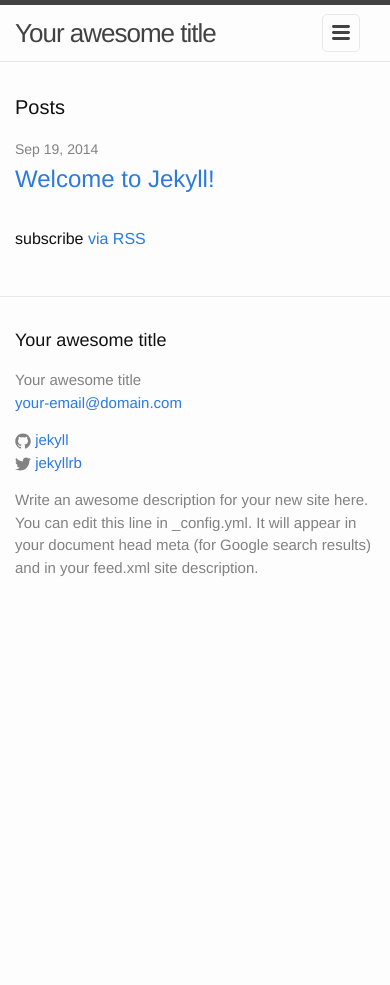
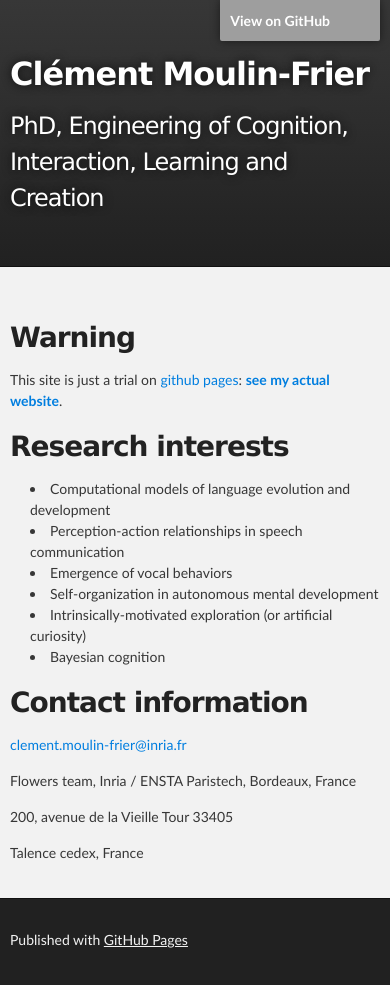
Before and after one commit to clement-moulin-frier/clement-moulin-frier.github.io.bak, a Jekyll site: the page built from index.md, in a window 390 px wide. Built offline with Jekyll 4.4.1, drawn with Linux system fonts in a browser that asks for light colours; before the commit the page ends 900 px from its top, so only the background shows below that; grey boxes are pictures that could not be loaded.

Commit message:
Adapt Slate theme to jekyll and use it

```diff
--- a/_config.yml
+++ b/_config.yml
@@ -1,14 +1,12 @@
 # Site settings
-title: Your awesome title
-email: your-email@domain.com
+title: Clément Moulin-Frier
+email: clement.moulinfrier@gmail.com
 description: > # this means to ignore newlines until "baseurl:"
-  Write an awesome description for your new site here. You can edit this
-  line in _config.yml. It will appear in your document head meta (for
-  Google search results) and in your feed.xml site description.
+  PhD, Engineering of Cognition, Interaction, Learning and Creation
 baseurl: "" # the subpath of your site, e.g. /blog/
-url: "http://yourdomain.com" # the base hostname & protocol for your site
-twitter_username: jekyllrb
-github_username:  jekyll
+url: "http://clement-moulin-frier.github.io" # the base hostname & protocol for your site
+twitter_username: Clement_MF_
+github_username:  clement-moulin-frier
 
 # Build settings
 markdown: kramdown
--- /dev/null
+++ b/_layouts/slate.html
@@ -0,0 +1,56 @@
+<!DOCTYPE html>
+<html>
+
+  <head>
+    <meta charset='utf-8'>
+    <meta http-equiv="X-UA-Compatible" content="chrome=1">
+    <meta name="description" content="{{ site.description }}">
+
+    <link rel="stylesheet" type="text/css" media="screen" href="{{ "/css/stylesheet.css" | prepend: site.baseurl }}">
+
+    <title>{% if page.title %}{{ page.title }}{% else %}{{ site.title }}{% endif %}</title>
+  </head>
+
+  <body>
+
+    <!-- HEADER -->
+    <div id="header_wrap" class="outer">
+        <header class="inner">
+          <a id="forkme_banner" href="{{ "https://github.com/" | append: site.github_username }}">View on GitHub</a>
+
+          <h1 id="project_title">{{ site.title }}</h1>
+          <h2 id="project_tagline">{{ site.description }}</h2>
+
+        </header>
+    </div>
+
+    <!-- MAIN CONTENT -->
+    <div id="main_content_wrap" class="outer">
+      <section id="main_content" class="inner">
+
+{{content}}
+
+      </section>
+    </div>
+
+    <!-- FOOTER  -->
+    <div id="footer_wrap" class="outer">
+      <footer class="inner">
+        <p>Published with <a href="http://pages.github.com">GitHub Pages</a></p>
+      </footer>
+    </div>
+
+              <script type="text/javascript">
+            var gaJsHost = (("https:" == document.location.protocol) ? "https://ssl." : "http://www.");
+            document.write(unescape("%3Cscript src='" + gaJsHost + "google-analytics.com/ga.js' type='text/javascript'%3E%3C/script%3E"));
+          </script>
+          <script type="text/javascript">
+            try {
+              var pageTracker = _gat._getTracker("UA-45463733-2");
+            pageTracker._trackPageview();
+            } catch(err) {}
+          </script>
+
+
+  </body>
+</html>
--- /dev/null
+++ b/css/pygment_trac.css
@@ -0,0 +1,70 @@
+.highlight .hll { background-color: #ffffcc }
+.highlight  { background: #f0f3f3; }
+.highlight .c { color: #0099FF; font-style: italic } /* Comment */
+.highlight .err { color: #AA0000; background-color: #FFAAAA } /* Error */
+.highlight .k { color: #006699; font-weight: bold } /* Keyword */
+.highlight .o { color: #555555 } /* Operator */
+.highlight .cm { color: #0099FF; font-style: italic } /* Comment.Multiline */
+.highlight .cp { color: #009999 } /* Comment.Preproc */
+.highlight .c1 { color: #0099FF; font-style: italic } /* Comment.Single */
+.highlight .cs { color: #0099FF; font-weight: bold; font-style: italic } /* Comment.Special */
+.highlight .gd { background-color: #FFCCCC; border: 1px solid #CC0000 } /* Generic.Deleted */
+.highlight .ge { font-style: italic } /* Generic.Emph */
+.highlight .gr { color: #FF0000 } /* Generic.Error */
+.highlight .gh { color: #003300; font-weight: bold } /* Generic.Heading */
+.highlight .gi { background-color: #CCFFCC; border: 1px solid #00CC00 } /* Generic.Inserted */
+.highlight .go { color: #AAAAAA } /* Generic.Output */
+.highlight .gp { color: #000099; font-weight: bold } /* Generic.Prompt */
+.highlight .gs { font-weight: bold } /* Generic.Strong */
+.highlight .gu { color: #003300; font-weight: bold } /* Generic.Subheading */
+.highlight .gt { color: #99CC66 } /* Generic.Traceback */
+.highlight .kc { color: #006699; font-weight: bold } /* Keyword.Constant */
+.highlight .kd { color: #006699; font-weight: bold } /* Keyword.Declaration */
+.highlight .kn { color: #006699; font-weight: bold } /* Keyword.Namespace */
+.highlight .kp { color: #006699 } /* Keyword.Pseudo */
+.highlight .kr { color: #006699; font-weight: bold } /* Keyword.Reserved */
+.highlight .kt { color: #007788; font-weight: bold } /* Keyword.Type */
+.highlight .m { color: #FF6600 } /* Literal.Number */
+.highlight .s { color: #CC3300 } /* Literal.String */
+.highlight .na { color: #330099 } /* Name.Attribute */
+.highlight .nb { color: #336666 } /* Name.Builtin */
+.highlight .nc { color: #00AA88; font-weight: bold } /* Name.Class */
+.highlight .no { color: #336600 } /* Name.Constant */
+.highlight .nd { color: #9999FF } /* Name.Decorator */
+.highlight .ni { color: #999999; font-weight: bold } /* Name.Entity */
+.highlight .ne { color: #CC0000; font-weight: bold } /* Name.Exception */
+.highlight .nf { color: #CC00FF } /* Name.Function */
+.highlight .nl { color: #9999FF } /* Name.Label */
+.highlight .nn { color: #00CCFF; font-weight: bold } /* Name.Namespace */
+.highlight .nt { color: #330099; font-weight: bold } /* Name.Tag */
+.highlight .nv { color: #003333 } /* Name.Variable */
+.highlight .ow { color: #000000; font-weight: bold } /* Operator.Word */
+.highlight .w { color: #bbbbbb } /* Text.Whitespace */
+.highlight .mf { color: #FF6600 } /* Literal.Number.Float */
+.highlight .mh { color: #FF6600 } /* Literal.Number.Hex */
+.highlight .mi { color: #FF6600 } /* Literal.Number.Integer */
+.highlight .mo { color: #FF6600 } /* Literal.Number.Oct */
+.highlight .sb { color: #CC3300 } /* Literal.String.Backtick */
+.highlight .sc { color: #CC3300 } /* Literal.String.Char */
+.highlight .sd { color: #CC3300; font-style: italic } /* Literal.String.Doc */
+.highlight .s2 { color: #CC3300 } /* Literal.String.Double */
+.highlight .se { color: #CC3300; font-weight: bold } /* Literal.String.Escape */
+.highlight .sh { color: #CC3300 } /* Literal.String.Heredoc */
+.highlight .si { color: #AA0000 } /* Literal.String.Interpol */
+.highlight .sx { color: #CC3300 } /* Literal.String.Other */
+.highlight .sr { color: #33AAAA } /* Literal.String.Regex */
+.highlight .s1 { color: #CC3300 } /* Literal.String.Single */
+.highlight .ss { color: #FFCC33 } /* Literal.String.Symbol */
+.highlight .bp { color: #336666 } /* Name.Builtin.Pseudo */
+.highlight .vc { color: #003333 } /* Name.Variable.Class */
+.highlight .vg { color: #003333 } /* Name.Variable.Global */
+.highlight .vi { color: #003333 } /* Name.Variable.Instance */
+.highlight .il { color: #FF6600 } /* Literal.Number.Integer.Long */
+
+.type-csharp .highlight .k { color: #0000FF }
+.type-csharp .highlight .kt { color: #0000FF }
+.type-csharp .highlight .nf { color: #000000; font-weight: normal }
+.type-csharp .highlight .nc { color: #2B91AF }
+.type-csharp .highlight .nn { color: #000000 }
+.type-csharp .highlight .s { color: #A31515 }
+.type-csharp .highlight .sc { color: #A31515 }
--- /dev/null
+++ b/css/stylesheet.css
@@ -0,0 +1,423 @@
+/*******************************************************************************
+Slate Theme for GitHub Pages
+by Jason Costello, @jsncostello
+*******************************************************************************/
+
+@import url(pygment_trac.css);
+
+/*******************************************************************************
+MeyerWeb Reset
+*******************************************************************************/
+
+html, body, div, span, applet, object, iframe,
+h1, h2, h3, h4, h5, h6, p, blockquote, pre,
+a, abbr, acronym, address, big, cite, code,
+del, dfn, em, img, ins, kbd, q, s, samp,
+small, strike, strong, sub, sup, tt, var,
+b, u, i, center,
+dl, dt, dd, ol, ul, li,
+fieldset, form, label, legend,
+table, caption, tbody, tfoot, thead, tr, th, td,
+article, aside, canvas, details, embed,
+figure, figcaption, footer, header, hgroup,
+menu, nav, output, ruby, section, summary,
+time, mark, audio, video {
+  margin: 0;
+  padding: 0;
+  border: 0;
+  font: inherit;
+  vertical-align: baseline;
+}
+
+/* HTML5 display-role reset for older browsers */
+article, aside, details, figcaption, figure,
+footer, header, hgroup, menu, nav, section {
+  display: block;
+}
+
+ol, ul {
+  list-style: none;
+}
+
+table {
+  border-collapse: collapse;
+  border-spacing: 0;
+}
+
+/*******************************************************************************
+Theme Styles
+*******************************************************************************/
+
+body {
+  box-sizing: border-box;
+  color:#373737;
+  background: #212121;
+  font-size: 16px;
+  font-family: 'Myriad Pro', Calibri, Helvetica, Arial, sans-serif;
+  line-height: 1.5;
+  -webkit-font-smoothing: antialiased;
+}
+
+h1, h2, h3, h4, h5, h6 {
+  margin: 10px 0;
+  font-weight: 700;
+  color:#222222;
+  font-family: 'Lucida Grande', 'Calibri', Helvetica, Arial, sans-serif;
+  letter-spacing: -1px;
+}
+
+h1 {
+  font-size: 36px;
+  font-weight: 700;
+}
+
+h2 {
+  padding-bottom: 10px;
+  font-size: 32px;
+  background: url('../images/bg_hr.png') repeat-x bottom;
+}
+
+h3 {
+  font-size: 24px;
+}
+
+h4 {
+  font-size: 21px;
+}
+
+h5 {
+  font-size: 18px;
+}
+
+h6 {
+  font-size: 16px;
+}
+
+p {
+  margin: 10px 0 15px 0;
+}
+
+footer p {
+  color: #f2f2f2;
+}
+
+a {
+  text-decoration: none;
+  color: #007edf;
+  text-shadow: none;
+
+  transition: color 0.5s ease;
+  transition: text-shadow 0.5s ease;
+  -webkit-transition: color 0.5s ease;
+  -webkit-transition: text-shadow 0.5s ease;
+  -moz-transition: color 0.5s ease;
+  -moz-transition: text-shadow 0.5s ease;
+  -o-transition: color 0.5s ease;
+  -o-transition: text-shadow 0.5s ease;
+  -ms-transition: color 0.5s ease;
+  -ms-transition: text-shadow 0.5s ease;
+}
+
+a:hover, a:focus {text-decoration: underline;}
+
+footer a {
+  color: #F2F2F2;
+  text-decoration: underline;
+}
+
+em {
+  font-style: italic;
+}
+
+strong {
+  font-weight: bold;
+}
+
+img {
+  position: relative;
+  margin: 0 auto;
+  max-width: 739px;
+  padding: 5px;
+  margin: 10px 0 10px 0;
+  border: 1px solid #ebebeb;
+
+  box-shadow: 0 0 5px #ebebeb;
+  -webkit-box-shadow: 0 0 5px #ebebeb;
+  -moz-box-shadow: 0 0 5px #ebebeb;
+  -o-box-shadow: 0 0 5px #ebebeb;
+  -ms-box-shadow: 0 0 5px #ebebeb;
+}
+
+p img {
+  display: inline;
+  margin: 0;
+  padding: 0;
+  vertical-align: middle;
+  text-align: center;
+  border: none;
+}
+
+pre, code {
+  width: 100%;
+  color: #222;
+  background-color: #fff;
+
+  font-family: Monaco, "Bitstream Vera Sans Mono", "Lucida Console", Terminal, monospace;
+  font-size: 14px;
+
+  border-radius: 2px;
+  -moz-border-radius: 2px;
+  -webkit-border-radius: 2px;
+}
+
+pre {
+  width: 100%;
+  padding: 10px;
+  box-shadow: 0 0 10px rgba(0,0,0,.1);
+  overflow: auto;
+}
+
+code {
+  padding: 3px;
+  margin: 0 3px;
+  box-shadow: 0 0 10px rgba(0,0,0,.1);
+}
+
+pre code {
+  display: block;
+  box-shadow: none;
+}
+
+blockquote {
+  color: #666;
+  margin-bottom: 20px;
+  padding: 0 0 0 20px;
+  border-left: 3px solid #bbb;
+}
+
+
+ul, ol, dl {
+  margin-bottom: 15px
+}
+
+ul {
+  list-style: inside;
+  padding-left: 20px;
+}
+
+ol {
+  list-style: decimal inside;
+  padding-left: 20px;
+}
+
+dl dt {
+  font-weight: bold;
+}
+
+dl dd {
+  padding-left: 20px;
+  font-style: italic;
+}
+
+dl p {
+  padding-left: 20px;
+  font-style: italic;
+}
+
+hr {
+  height: 1px;
+  margin-bottom: 5px;
+  border: none;
+  background: url('../images/bg_hr.png') repeat-x center;
+}
+
+table {
+  border: 1px solid #373737;
+  margin-bottom: 20px;
+  text-align: left;
+ }
+
+th {
+  font-family: 'Lucida Grande', 'Helvetica Neue', Helvetica, Arial, sans-serif;
+  padding: 10px;
+  background: #373737;
+  color: #fff;
+ }
+
+td {
+  padding: 10px;
+  border: 1px solid #373737;
+ }
+
+form {
+  background: #f2f2f2;
+  padding: 20px;
+}
+
+/*******************************************************************************
+Full-Width Styles
+*******************************************************************************/
+
+.outer {
+  width: 100%;
+}
+
+.inner {
+  position: relative;
+  max-width: 640px;
+  padding: 20px 10px;
+  margin: 0 auto;
+}
+
+#forkme_banner {
+  display: block;
+  position: absolute;
+  top:0;
+  right: 10px;
+  z-index: 10;
+  padding: 10px 50px 10px 10px;
+  color: #fff;
+  background: url('../images/blacktocat.png') #0090ff no-repeat 95% 50%;
+  font-weight: 700;
+  box-shadow: 0 0 10px rgba(0,0,0,.5);
+  border-bottom-left-radius: 2px;
+  border-bottom-right-radius: 2px;
+}
+
+#header_wrap {
+  background: #212121;
+  background: -moz-linear-gradient(top, #373737, #212121);
+  background: -webkit-linear-gradient(top, #373737, #212121);
+  background: -ms-linear-gradient(top, #373737, #212121);
+  background: -o-linear-gradient(top, #373737, #212121);
+  background: linear-gradient(top, #373737, #212121);
+}
+
+#header_wrap .inner {
+  padding: 50px 10px 30px 10px;
+}
+
+#project_title {
+  margin: 0;
+  color: #fff;
+  font-size: 42px;
+  font-weight: 700;
+  text-shadow: #111 0px 0px 10px;
+}
+
+#project_tagline {
+  color: #fff;
+  font-size: 24px;
+  font-weight: 300;
+  background: none;
+  text-shadow: #111 0px 0px 10px;
+}
+
+#downloads {
+  position: absolute;
+  width: 210px;
+  z-index: 10;
+  bottom: -40px;
+  right: 0;
+  height: 70px;
+  background: url('../images/icon_download.png') no-repeat 0% 90%;
+}
+
+.zip_download_link {
+  display: block;
+  float: right;
+  width: 90px;
+  height:70px;
+  text-indent: -5000px;
+  overflow: hidden;
+  background: url(../images/sprite_download.png) no-repeat bottom left;
+}
+
+.tar_download_link {
+  display: block;
+  float: right;
+  width: 90px;
+  height:70px;
+  text-indent: -5000px;
+  overflow: hidden;
+  background: url(../images/sprite_download.png) no-repeat bottom right;
+  margin-left: 10px;
+}
+
+.zip_download_link:hover {
+  background: url(../images/sprite_download.png) no-repeat top left;
+}
+
+.tar_download_link:hover {
+  background: url(../images/sprite_download.png) no-repeat top right;
+}
+
+#main_content_wrap {
+  background: #f2f2f2;
+  border-top: 1px solid #111;
+  border-bottom: 1px solid #111;
+}
+
+#main_content {
+  padding-top: 40px;
+}
+
+#footer_wrap {
+  background: #212121;
+}
+
+
+
+/*******************************************************************************
+Small Device Styles
+*******************************************************************************/
+
+@media screen and (max-width: 480px) {
+  body {
+    font-size:14px;
+  }
+
+  #downloads {
+    display: none;
+  }
+
+  .inner {
+    min-width: 320px;
+    max-width: 480px;
+  }
+
+  #project_title {
+  font-size: 32px;
+  }
+
+  h1 {
+    font-size: 28px;
+  }
+
+  h2 {
+    font-size: 24px;
+  }
+
+  h3 {
+    font-size: 21px;
+  }
+
+  h4 {
+    font-size: 18px;
+  }
+
+  h5 {
+    font-size: 14px;
+  }
+
+  h6 {
+    font-size: 12px;
+  }
+
+  code, pre {
+    min-width: 320px;
+    max-width: 480px;
+    font-size: 11px;
+  }
+
+}
--- /dev/null
+++ b/index.md
@@ -0,0 +1,23 @@
+---
+layout: slate
+---
+
+# Warning
+This site is just a trial on [github pages](https://pages.github.com/): [**see my actual website**](https://flowers.inria.fr/clement_mf).
+
+# Research interests
+* Computational models of language evolution and development
+* Perception-action relationships in speech communication
+* Emergence of vocal behaviors
+* Self-organization in autonomous mental development
+* Intrinsically-motivated exploration (or artificial curiosity)
+* Bayesian cognition
+
+# Contact information
+[clement.moulin-frier@inria.fr](clement.moulin-frier@inria.fr)
+
+Flowers team, Inria / ENSTA Paristech, Bordeaux, France
+
+200, avenue de la Vieille Tour 33405
+
+Talence cedex, France
```
